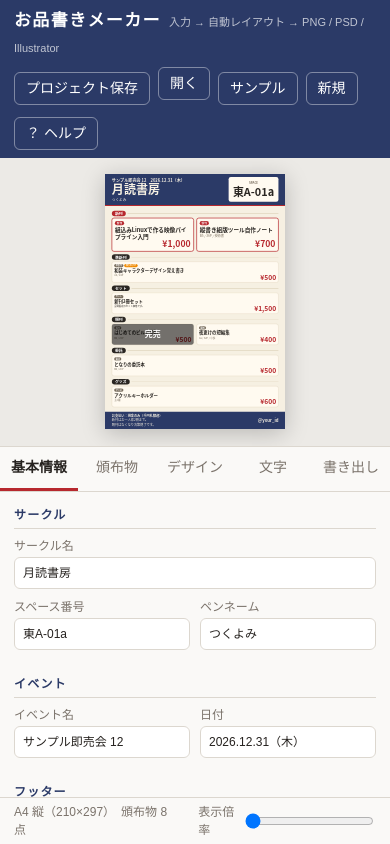
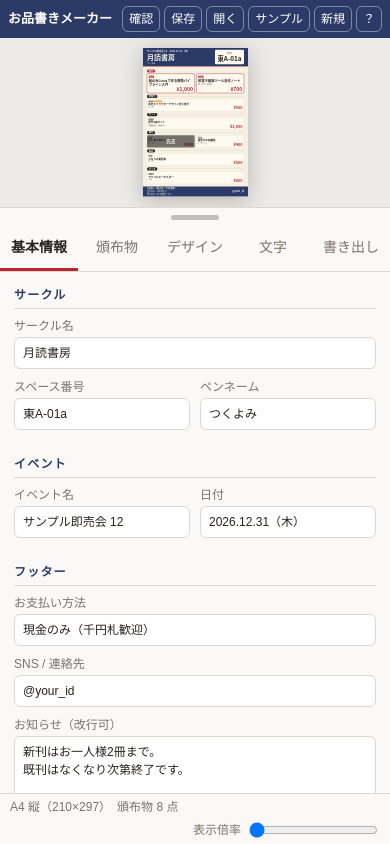
Before and after one commit to Tukuyomi1189/oshinagaki-maker, a plain HTML site: page oshinagaki-maker.html in a window 390 px wide. Drawn offline with Linux system fonts and the light colour scheme.

Commit message:
スマホ向けに確認モードと、プレビュー／入力パネルの比率調整を追加
- 右上の「確認」で入力パネルを隠し、プレビューを最大表示（確認中は箱を動かせない）
- 「調整に戻る」／Esc で編集状態に戻る
- スマホ（幅760px以下）ではプレビュー1：入力パネル3を初期値に、境目のつまみで比率を変更可能（ダブルタップで1:3に戻す）
- モードと比率はブラウザに記憶（プロジェクトJSONには含めない）
- スマホではヘッダーのボタン表記を短くして1段に収める
- ヘルプ画面と README に使い方を追記

Co-Authored-By: Claude Opus 5.5 <noreply@anthropic.com>
Claude-Session: https://claude.ai/code/session_013FBDtgZi4apgXJb2sUT7do

```diff
--- a/oshinagaki-maker.html
+++ b/oshinagaki-maker.html
@@ -101,17 +101,35 @@ dialog::backdrop{background:rgba(20,22,35,.5)}
 .hb th,.hb td{border:1px solid var(--ln);padding:5px 9px;text-align:left;vertical-align:top}
 .hb th{background:#f1eee9;white-space:nowrap;font-weight:700;width:38%}
 kbd{font:12px/1 ui-monospace,Consolas,monospace;background:#fff;border:1px solid #bbb;border-bottom-width:2px;border-radius:4px;padding:2px 5px;white-space:nowrap}
-@media(max-width:760px){main{flex-direction:column-reverse}aside{width:auto;max-width:none;height:55%;border-right:0;border-top:1px solid var(--ln)}}
+/* 確認モード：入力パネルを隠してプレビューを最大にする（編集はしない） */
+#split{display:none}
+#bEdit{display:none;position:fixed;right:12px;bottom:52px;z-index:6;background:var(--ac2);color:#fff;border-color:var(--ac2);border-radius:99px;padding:8px 16px;font-weight:700;box-shadow:0 4px 14px rgba(0,0,0,.28)}
+body.view header,body.view aside,body.view #split,body.view #props,body.view #al{display:none!important}
+body.view #bEdit{display:block}
+body.view #cv{touch-action:auto}
+/* スマホ：上がプレビュー、下が入力パネル。境目をドラッグして比率を変える（--ah＝入力パネルの高さ） */
+@media(max-width:760px){
+  header{padding:6px 8px;gap:4px}header h1{font-size:13px;letter-spacing:0}header h1 small,header .pc{display:none}
+  header button,header .fbtn{padding:3px 6px;font-size:12px;margin:0}
+  main{flex-direction:column-reverse}
+  aside{width:auto;max-width:none;height:var(--ah,75%);flex:none;border-right:0}
+  #split{display:flex;flex:none;height:20px;align-items:center;justify-content:center;background:var(--pn);border-top:1px solid var(--ln);cursor:row-resize;touch-action:none;user-select:none;-webkit-user-select:none}
+  #split::before{content:"";width:48px;height:5px;border-radius:3px;background:var(--sub);opacity:.45}
+  #split.on::before,#split:focus-visible::before{background:var(--ac);opacity:1}
+  #split:focus-visible{outline:none}
+  footer{flex-wrap:wrap;gap:4px 10px;padding:4px 10px}
+}
 </style>
 </head>
 <body>
 <header>
   <h1>お品書きメーカー<small>入力 → 自動レイアウト → PNG / PSD / Illustrator</small></h1>
-  <button id="bSave">プロジェクト保存</button>
+  <button id="bView" title="入力パネルを隠してプレビューを最大にします">確認</button>
+  <button id="bSave"><span class="pc">プロジェクト</span>保存</button>
   <label class="fbtn">開く<input type="file" id="fOpen" accept=".json,application/json"></label>
   <button id="bSample">サンプル</button>
   <button id="bNew">新規</button>
-  <button id="bHelp" aria-haspopup="dialog">？ ヘルプ</button>
+  <button id="bHelp" aria-haspopup="dialog" aria-label="ヘルプ">？<span class="pc"> ヘルプ</span></button>
 </header>
 <main>
 <aside>
@@ -294,15 +312,17 @@ kbd{font:12px/1 ui-monospace,Consolas,monospace;background:#fff;border:1px solid
   <button type="button" id="pTxt" style="margin-bottom:6px">この箱の色・文字・画像の設定を戻す</button>
   <button type="button" id="pReset">この箱を自動配置に戻す</button>
 </div>
+<div id="split" role="separator" tabindex="0" aria-orientation="horizontal" aria-valuemin="15" aria-valuemax="85" aria-label="プレビューと入力パネルの境目。上下にドラッグ、または矢印キーで比率を変更。ダブルクリックで 1:3 に戻す" title="ドラッグで比率を変更／ダブルクリックで 1:3 に戻す"></div>
 <section id="stage"><canvas id="cv" tabindex="0" aria-label="お品書きプレビュー。箱を選んで矢印キーで移動、Shift＋矢印でサイズ変更、Deleteで自動配置に戻す"></canvas></section>
 </main>
+<button type="button" id="bEdit">調整に戻る</button>
 <footer><span id="pgs" hidden><button type="button" data-p="1">1枚目</button> <button type="button" data-p="2">2枚目</button></span><span id="al" hidden>選択中の箱：<button type="button" data-al="l">左揃え</button> <button type="button" data-al="c">左右中央</button> <button type="button" data-al="r">右揃え</button> <button type="button" data-al="w">幅いっぱい</button></span><span id="stat"></span><span id="warn"></span>
   <label>表示倍率<input type="range" id="zoom" min="1" max="3" step="0.25" value="1"></label></footer>
 
 <dialog id="help" aria-labelledby="helpT">
 <div class="hh"><h2 id="helpT">お品書きメーカーの使い方</h2><button type="button" id="bHelpX">閉じる</button></div>
 <div class="hb">
-<div class="hn"><a href="#h-flow">基本の流れ</a><a href="#h-item">頒布物</a><a href="#h-box">箱の調整</a><a href="#h-text">文字</a><a href="#h-bg">背景画像</a><a href="#h-page">2枚に分ける</a><a href="#h-layout">レイアウト</a><a href="#h-bulk">まとめて登録</a><a href="#h-out">書き出し</a><a href="#h-save">保存</a><a href="#h-faq">困ったとき</a></div>
+<div class="hn"><a href="#h-flow">基本の流れ</a><a href="#h-item">頒布物</a><a href="#h-box">箱の調整</a><a href="#h-text">文字</a><a href="#h-bg">背景画像</a><a href="#h-page">2枚に分ける</a><a href="#h-layout">レイアウト</a><a href="#h-bulk">まとめて登録</a><a href="#h-out">書き出し</a><a href="#h-save">保存</a><a href="#h-view">確認と調整・スマホ</a><a href="#h-faq">困ったとき</a></div>
 
 <h3 id="h-flow">基本の流れ</h3>
 <ol>
@@ -419,6 +439,14 @@ kbd{font:12px/1 ui-monospace,Consolas,monospace;background:#fff;border:1px solid
 <li>確実に残すには右上の「プロジェクト保存」で JSON にし、「開く」で読み込みます</li>
 <li>「新規」は2回押すと全消去、「サンプル」は見本データに置き換えます</li>
 </ul>
+
+<h3 id="h-view">確認モードと調整モード（スマホでの使い方）</h3>
+<table>
+<tr><th>右上の「確認」</th><td>入力パネルを隠してプレビューを画面いっぱいに表示します。うっかり箱を動かさないよう、確認モードでは箱を動かせません</td></tr>
+<tr><th>「調整に戻る」（または <kbd>Esc</kbd>）</th><td>入力パネルを戻して、編集できる状態に戻ります</td></tr>
+<tr><th>境目のつまみ（スマホ）</th><td>プレビューと入力パネルの間のつまみを上下にドラッグして比率を変えます。初期値はプレビュー 1：入力パネル 3。ダブルタップで 1:3 に戻ります</td></tr>
+</table>
+<p class="note">モードと境目の位置は、この端末のブラウザに記憶されます（プロジェクトの JSON には入りません）。</p>
 
 <h3 id="h-faq">困ったとき</h3>
 <table>
@@ -870,10 +898,10 @@ const pageM=B=>8*Math.min(B.W,B.H)/210;
 const guideLines=key=>{const B=lastB,m=pageM(B),xs=[m,B.W/2,B.W-m],ys=[B.H/2];
   for(const h of B.hits){if(h.key===key)continue;xs.push(h.x,h.x+h.w/2,h.x+h.w);ys.push(h.y,h.y+h.h/2,h.y+h.h);}return{xs,ys};};
 const snap1=(pts,lines)=>{let b=null;for(const p of pts)for(const l of lines){const d=l-p;if(Math.abs(d)<1.5&&(!b||Math.abs(d)<Math.abs(b.d)))b={d,l};}return b;};
-cv.addEventListener('pointerdown',e=>{if(!lastB)return;const p=toMM(e),h=hitAt(p);sel=h?h.key:null;
+cv.addEventListener('pointerdown',e=>{if(!lastB||UI.view)return;const p=toMM(e),h=hitAt(p);sel=h?h.key:null;
   if(h){drag={key:h.key,mode:dirAt(h,p)||'mv',p,o:{x:h.x,y:h.y,w:h.w,h:h.h},moved:false};cv.setPointerCapture(e.pointerId);}
   cv.focus({preventScroll:true});schedule();});
-cv.addEventListener('pointermove',e=>{if(!lastB)return;const p=toMM(e);
+cv.addEventListener('pointermove',e=>{if(!lastB||UI.view)return;const p=toMM(e);
   if(!drag){const h=hitAt(p);cv.style.cursor=h?(CUR[dirAt(h,p)]||'move'):'default';return;}
   const dx=p.x-drag.p.x,dy=p.y-drag.p.y,o=drag.o;
   if(!drag.moved&&Math.hypot(dx,dy)<1)return;drag.moved=true;let f;const G=e.altKey?{xs:[],ys:[]}:guideLines(drag.key),gl=[];
@@ -892,8 +920,8 @@ cv.addEventListener('pointermove',e=>{if(!lastB)return;const p=toMM(e);
     if(c)gl.push(['x',cx2/2],['y',cy2/2]);}
   guides=gl;S.design.free[drag.key]=f;schedule();});
 const endDrag=()=>{drag=null;guides=[];schedule();};cv.addEventListener('pointerup',endDrag);cv.addEventListener('pointercancel',endDrag);
-cv.addEventListener('dblclick',e=>{const h=hitAt(toMM(e));if(h){delete S.design.free[h.key];schedule();}});
-cv.addEventListener('keydown',e=>{const h=sel&&lastB&&lastB.hits.find(x=>x.key===sel);if(!h)return;
+cv.addEventListener('dblclick',e=>{if(UI.view)return;const h=hitAt(toMM(e));if(h){delete S.design.free[h.key];schedule();}});
+cv.addEventListener('keydown',e=>{if(UI.view)return;const h=sel&&lastB&&lastB.hits.find(x=>x.key===sel);if(!h)return;
   if(e.key==='Escape'||e.key==='Delete'||e.key==='Backspace'){delete S.design.free[sel];e.preventDefault();schedule();return;}
   const mv={ArrowLeft:[-1,0],ArrowRight:[1,0],ArrowUp:[0,-1],ArrowDown:[0,1]}[e.key];if(!mv)return;e.preventDefault();
   const n=(e.ctrlKey||e.metaKey)?.5:1,f={x:h.x,y:h.y,w:h.w,h:h.h};
@@ -946,6 +974,33 @@ function renderPgmap(){const d=S.design;$('#pgmap').innerHTML=d.kinds.map(k=>`<l
 renderPgmap();
 $('#zoom').addEventListener('input',e=>{zoom=+e.target.value;schedule();});
 window.addEventListener('resize',schedule);
+// プレビュー枠の大きさが変わったら描き直す（境目のドラッグ、確認モードの切り替えなど）
+if(window.ResizeObserver)new ResizeObserver(schedule).observe($('#stage'));
+
+/* ---------- 画面の使い方：確認モード／調整モード、スマホの境目の位置 ---------- */
+// 作品データとは別に、この端末の画面の好みとして保存する
+const UI_LS='oshinagaki-ui',AH_DEF=75; // 入力パネルの高さ％（初期値 75％＝プレビュー 1：入力パネル 3）
+const UI={view:false,ah:AH_DEF};
+try{const j=JSON.parse(localStorage.getItem(UI_LS));if(j){UI.view=!!j.view;if(isFinite(j.ah))UI.ah=+j.ah;}}catch(e){}
+const saveUI=()=>{try{localStorage.setItem(UI_LS,JSON.stringify(UI));}catch(e){}};
+const mainEl=$('main'),split=$('#split');
+function applyUI(){document.body.classList.toggle('view',UI.view);mainEl.style.setProperty('--ah',UI.ah+'%');
+  split.setAttribute('aria-valuenow',100-UI.ah);split.setAttribute('aria-valuetext','プレビュー '+(100-UI.ah)+'％');}
+const setAh=v=>{UI.ah=Math.round(Math.min(85,Math.max(15,v)));applyUI();};
+const setView=v=>{UI.view=v;if(v){sel=null;drag=null;guides=[];}applyUI();saveUI();schedule();
+  (v?$('#bEdit'):$('#bView')).focus({preventScroll:true});};
+$('#bView').addEventListener('click',()=>setView(true));
+$('#bEdit').addEventListener('click',()=>setView(false));
+document.addEventListener('keydown',e=>{if(e.key==='Escape'&&UI.view&&!document.querySelector('dialog[open]')){e.preventDefault();setView(false);}});
+split.addEventListener('pointerdown',e=>{e.preventDefault();split.setPointerCapture(e.pointerId);split.classList.add('on');});
+split.addEventListener('pointermove',e=>{if(!split.hasPointerCapture(e.pointerId))return;const r=mainEl.getBoundingClientRect();
+  setAh((r.bottom-e.clientY-split.offsetHeight/2)/r.height*100);});
+const endSplit=e=>{if(split.hasPointerCapture(e.pointerId))split.releasePointerCapture(e.pointerId);split.classList.remove('on');saveUI();};
+split.addEventListener('pointerup',endSplit);split.addEventListener('pointercancel',endSplit);
+split.addEventListener('dblclick',()=>{setAh(AH_DEF);saveUI();});
+split.addEventListener('keydown',e=>{const d={ArrowUp:5,ArrowDown:-5}[e.key];
+  if(d){e.preventDefault();setAh(UI.ah+d);saveUI();}else if(e.key==='Home'||e.key==='End'){e.preventDefault();setAh(AH_DEF);saveUI();}});
+applyUI();
 
 /* ---------- 頒布物リスト ---------- */
 const list=$('#list');
```
Also changed, not shown: 1 other file.
